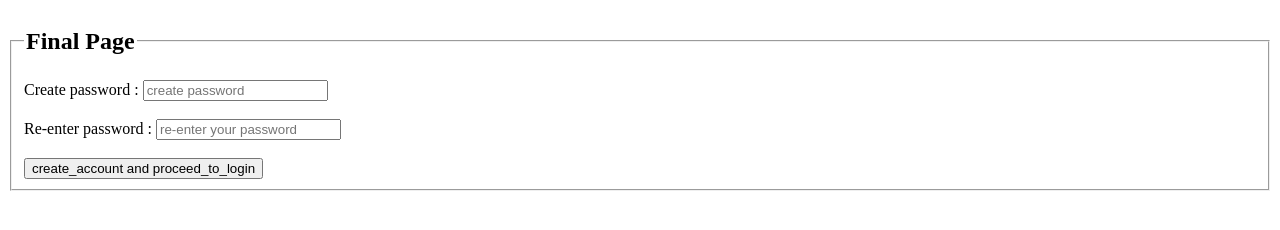
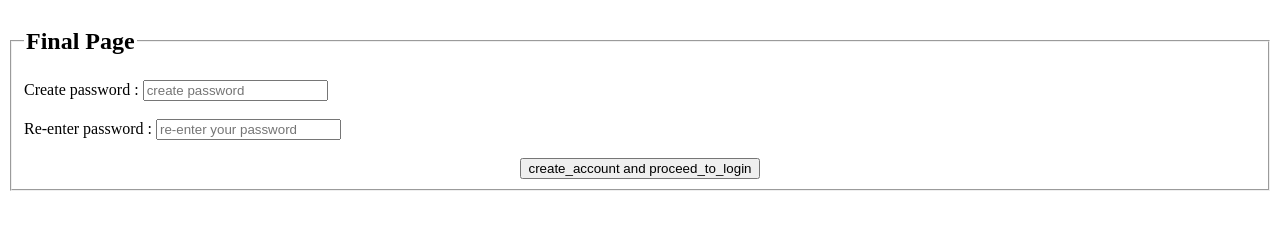
Before and after one commit to repani145/page6, a plain HTML site: page index.html in a window 1280 px wide. Drawn offline with Linux system fonts and the light colour scheme.

Commit message:
Update index.html

```diff
--- a/index.html
+++ b/index.html
@@ -13,7 +13,7 @@
             <input type="password" name="pswd" id="pswd" placeholder="create password"/><br><br>
             <label for="pswd">Re-enter password :</label>
             <input type="pswd" name="pswd" id="pswd" placeholder="re-enter your password"/><br><br>
-            <button type="submit">create_account and proceed_to_login</button>
+            <center><button type="submit">create_account and proceed_to_login</button></center>
         </fieldset>
     </form>
 
```
